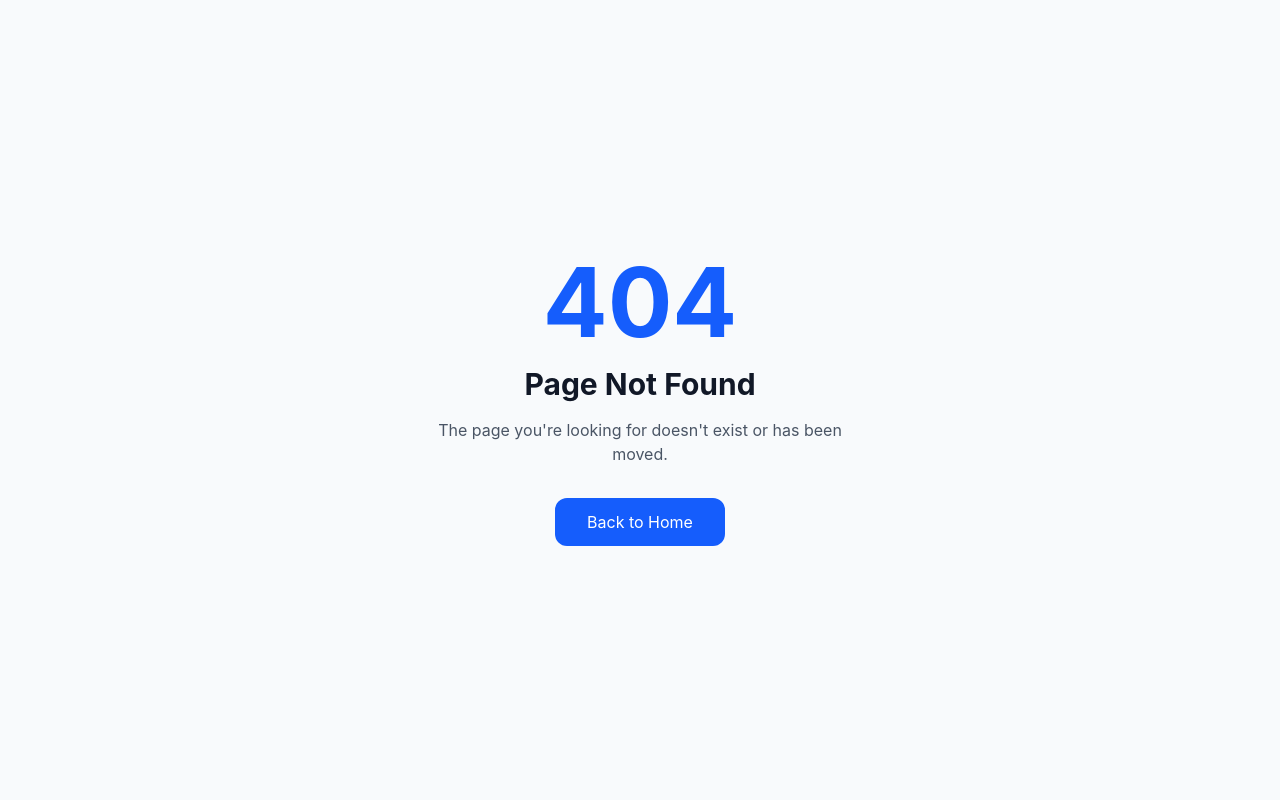
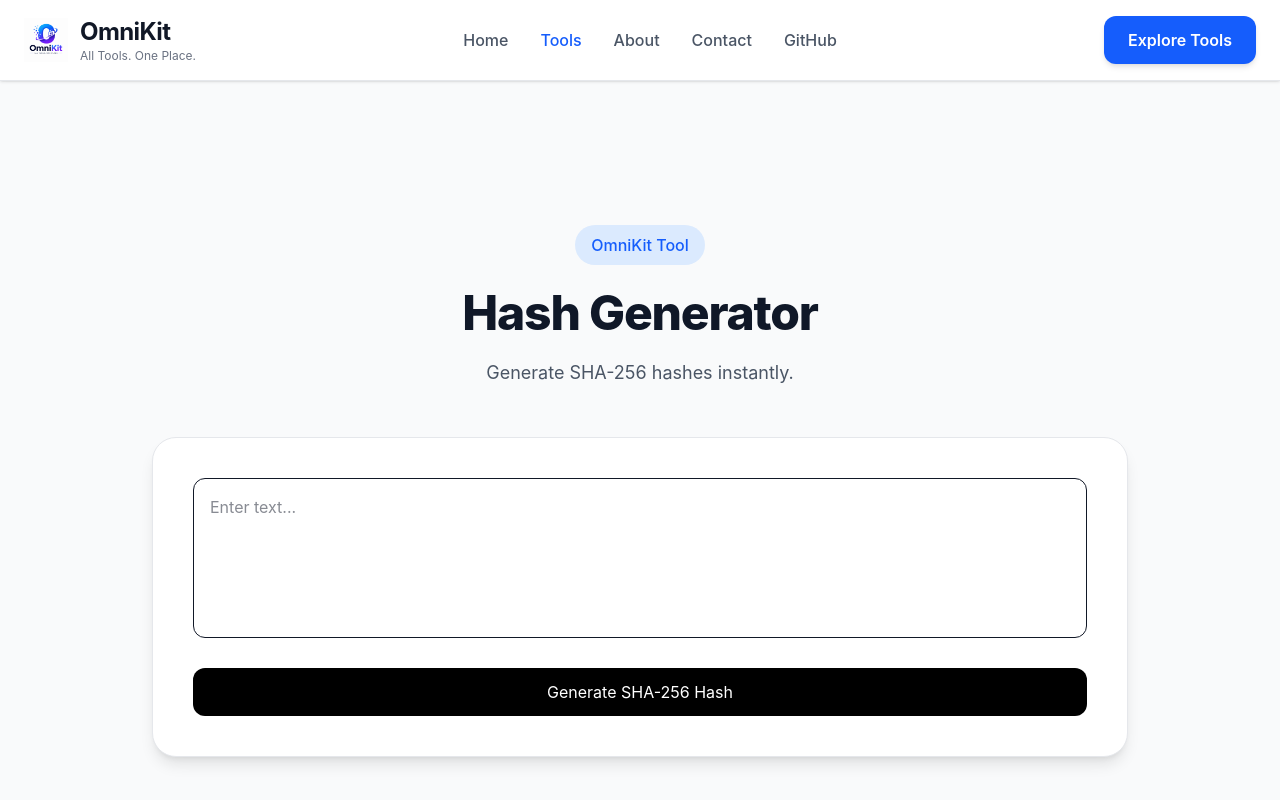
Before and after one commit to Subhashkolanu/OmniKit, a React (Vite) app: page /tools/hash-generator in a window 1280 px wide. Before the commit this address had no page. Shown: the top 800 px of the page. Built offline with nearby package versions, Linux system fonts and the light colour scheme.

Commit message:
Feat: Hash generator

```diff
--- a/src/App.jsx
+++ b/src/App.jsx
@@ -22,6 +22,7 @@ import ImageToPDF from "./tools/ImageToPDF";
 import PDFSplitter from "./tools/PDFSplitter";
 import PDFCompressor from "./tools/PDFCompressor";
 import UUIDGenerator from "./tools/UUIDGenerator";
+import HashGenerator from "./tools/HashGenerator";
 
 import ScrollToTop from "./components/ScrollToTop";
 
@@ -112,6 +113,10 @@ function App() {
   path="/tools/uuid-generator"
   element={<UUIDGenerator />}
 />
+<Route
+  path="/tools/hash-generator"
+  element={<HashGenerator />}
+/>
 
         {/* 404 */}
         <Route path="*" element={<NotFound />} />
--- a/src/data/tools.js
+++ b/src/data/tools.js
@@ -126,6 +126,14 @@ const tools = [
   icon: "🆔",
   path: "/tools/uuid-generator",
 },
+{
+  id: 17,
+  name: "Hash Generator",
+  category: "Developer",
+  description: "Generate SHA-256 hashes for any text.",
+  icon: "#️⃣",
+  path: "/tools/hash-generator",
+},
 ];
 
 export default tools;
--- /dev/null
+++ b/src/tools/HashGenerator/index.jsx
@@ -0,0 +1,84 @@
+import { useState } from "react";
+import ToolLayout from "../../layouts/ToolLayout";
+
+export default function HashGenerator() {
+  const [text, setText] = useState("");
+  const [hash, setHash] = useState("");
+
+  async function generateHash() {
+    if (!text.trim()) {
+      alert("Enter some text.");
+      return;
+    }
+
+    const encoder = new TextEncoder();
+    const data = encoder.encode(text);
+
+    const buffer = await crypto.subtle.digest("SHA-256", data);
+
+    const bytes = Array.from(new Uint8Array(buffer));
+
+    const result = bytes
+      .map((b) => b.toString(16).padStart(2, "0"))
+      .join("");
+
+    setHash(result);
+  }
+
+  function copyHash() {
+    if (!hash) return;
+
+    navigator.clipboard.writeText(hash);
+    alert("Hash copied!");
+  }
+
+  function resetTool() {
+    setText("");
+    setHash("");
+  }
+
+  return (
+    <ToolLayout
+      title="Hash Generator"
+      description="Generate SHA-256 hashes instantly."
+    >
+      <textarea
+        value={text}
+        onChange={(e) => setText(e.target.value)}
+        placeholder="Enter text..."
+        className="w-full h-40 border rounded-xl p-4 resize-none"
+      />      {hash && (
+        <>
+          <textarea
+            value={hash}
+            readOnly
+            className="w-full h-40 border rounded-xl p-4 mt-6 resize-none"
+          />
+
+          <div className="flex gap-4 mt-6">
+            <button
+              onClick={copyHash}
+              className="flex-1 bg-blue-600 text-white py-3 rounded-xl"
+            >
+              Copy
+            </button>
+
+            <button
+              onClick={resetTool}
+              className="flex-1 border py-3 rounded-xl"
+            >
+              Reset
+            </button>
+          </div>
+        </>
+      )}
+
+      <button
+        onClick={generateHash}
+        className="w-full bg-black text-white py-3 rounded-xl mt-6"
+      >
+        Generate SHA-256 Hash
+      </button>
+    </ToolLayout>
+  );
+}
```
